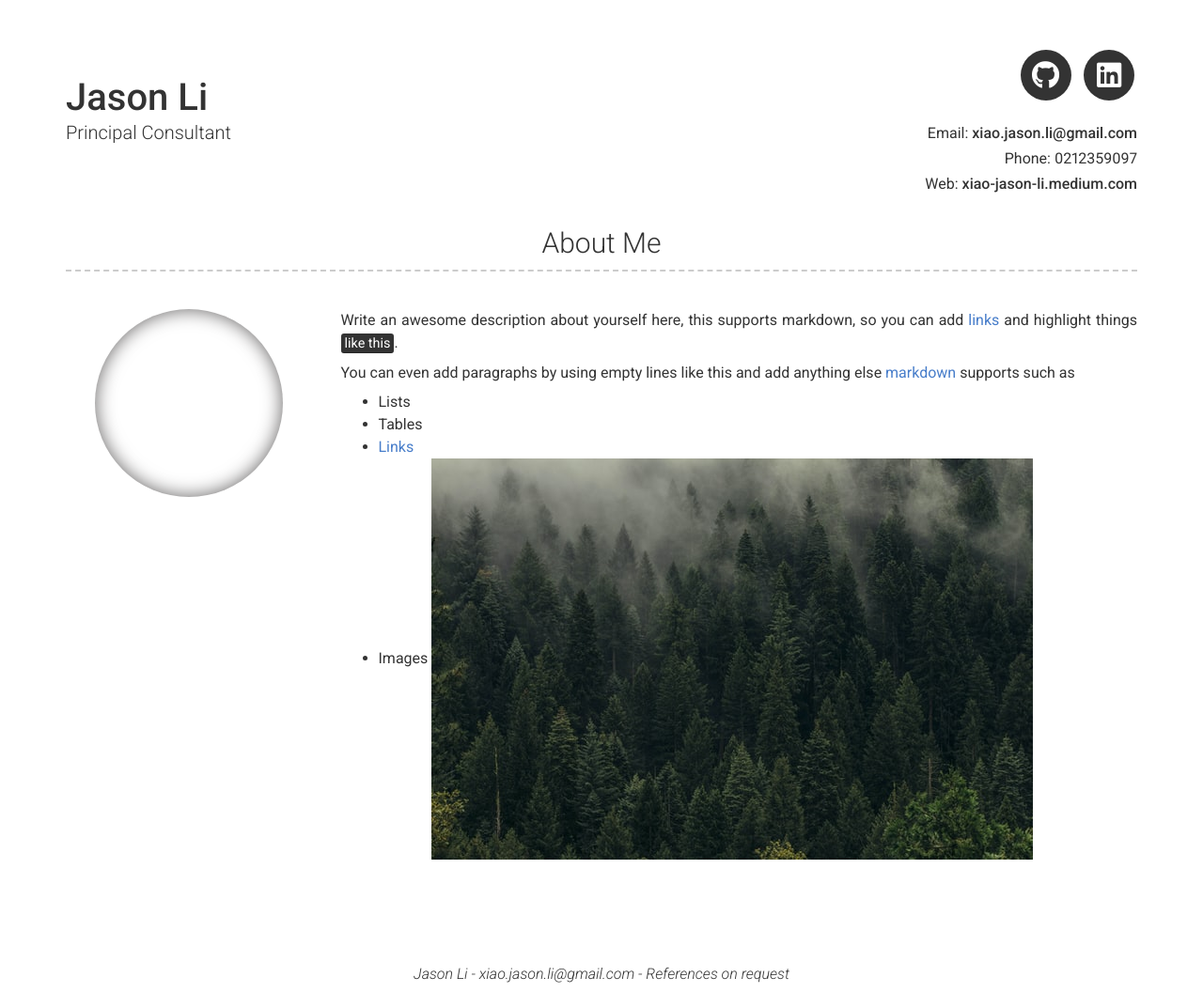
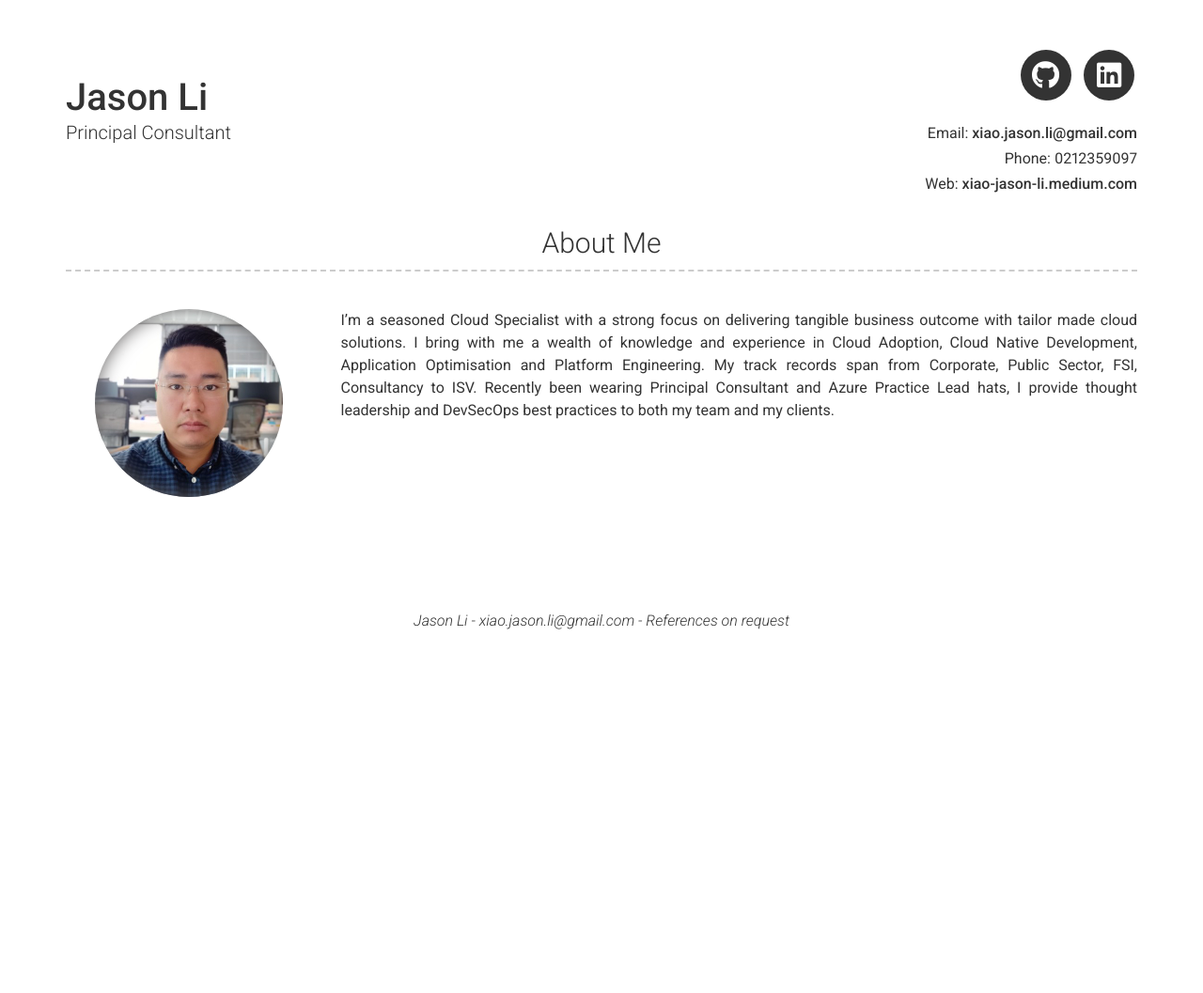
Before and after one commit to shin-akuma/shin-akuma.github.io, a Jekyll site: the page built from index.md, in a window 1280 px wide. Shown: the whole page at 94% size. Built offline with Jekyll 4.4.1, drawn with Linux system fonts in a browser that asks for light colours; nearby versions of some CDN libraries; after the commit the page ends 900 px from its top, so only the background shows below that.

Commit message:
Update _config.yml

```diff
--- a/_config.yml
+++ b/_config.yml
@@ -38,16 +38,10 @@ linkedin_username: jason-xiao-li
 # google_analytics: "UA-00000000-0"
 
 # About Section
-# about_title: About Me (Use this to override about section title)
-about_profile_image: Directory of profile image (eg. images/profile.jpg)
+about_title: About Me
+about_profile_image: images/profile.jfif
 about_content: | # this will include new lines to allow paragraphs
-  Write an awesome description about yourself here, this supports markdown, so you can add [links](http://foobar.com) and highlight things <mark>like this</mark>.
-
-  You can even add paragraphs by using empty lines like this and add anything else [markdown](https://www.markdownguide.org/getting-started#what-is-markdown) supports such as
-    - Lists
-    - Tables
-    - <a href="google.com">Links</a>
-    - Images ![alt text](/images/landscape-trees.jpg "Trees")
+  I’m a seasoned Cloud Specialist with a strong focus on delivering tangible business outcome with tailor made cloud solutions. I bring with me a wealth of knowledge and experience in Cloud Adoption, Cloud Native Development, Application Optimisation and Platform Engineering. My track records span from Corporate, Public Sector, FSI, Consultancy to ISV. Recently been wearing Principal Consultant and Azure Practice Lead hats, I provide thought leadership and DevSecOps best practices to both my team and my clients.
 
 content:
   - title: Projects # Title for the section
```
